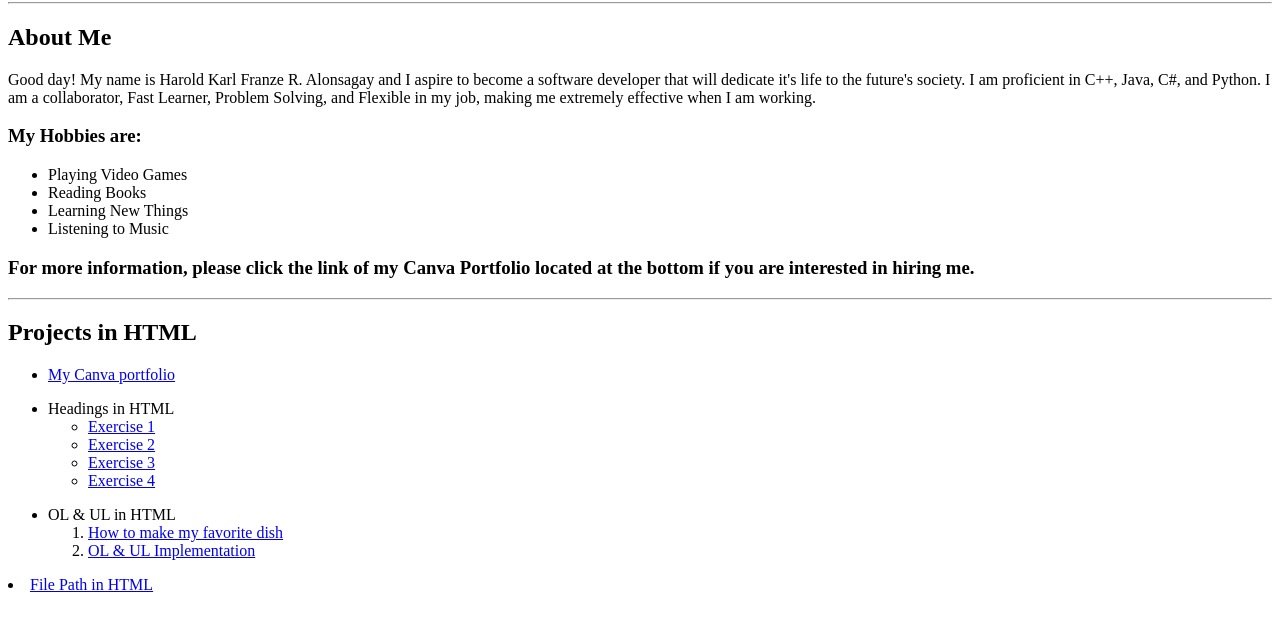
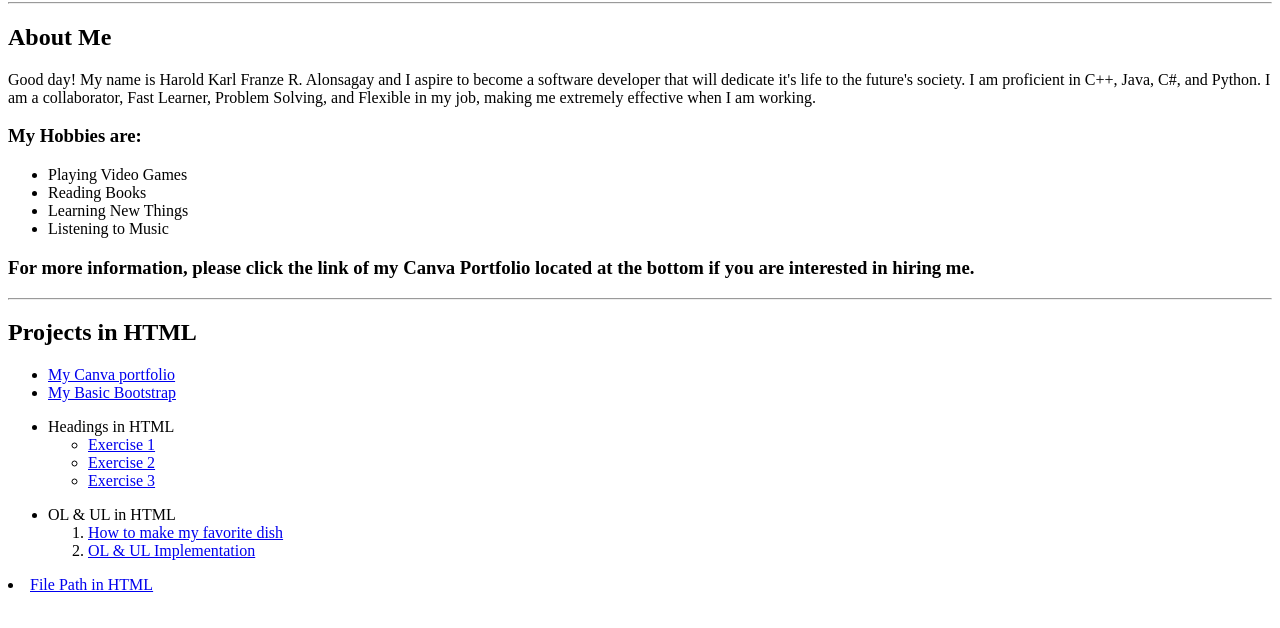
Before and after one commit to SerenicuS/alonsagay-itelec, a plain HTML site: page index.html in a window 1280 px wide. Shown: the part 78-706 px from the top of the page. Drawn offline with Linux system fonts and the light colour scheme.

Commit message:
git commit -m "Fix"

```diff
--- a/index.html
+++ b/index.html
@@ -25,6 +25,7 @@
         <h2> Projects in HTML</h2>
         <ul>
             <li><a href = "../alonsagay-itelec/Portfolio/Alonsagay's Portfolio.pdf"> My Canva portfolio</a> </li>
+            <li><a href = " ../alonsagay-itelec/Bootstrap/Bootstrap BASIC/index.html"> My Basic Bootstrap</a></li>
         </ul>
         <ul>
             <li> Headings in HTML</li>
@@ -32,7 +33,7 @@
                 <li><a href = " ../alonsagay-itelec/html/Exercise1.html"> Exercise 1</a></li>
                 <li><a href = " ../alonsagay-itelec/html/Exercise2.html"> Exercise 2</a></li>
                 <li><a href = " ../alonsagay-itelec/html/Exercise3.html"> Exercise 3</a></li>
-                <li><a href = " ../alonsagay-itelec/Bootstrap/Bootstrap BASIC/index.html"> Exercise 4</a></li>
+
             </ul>
         </ul>
         <ul>
```
